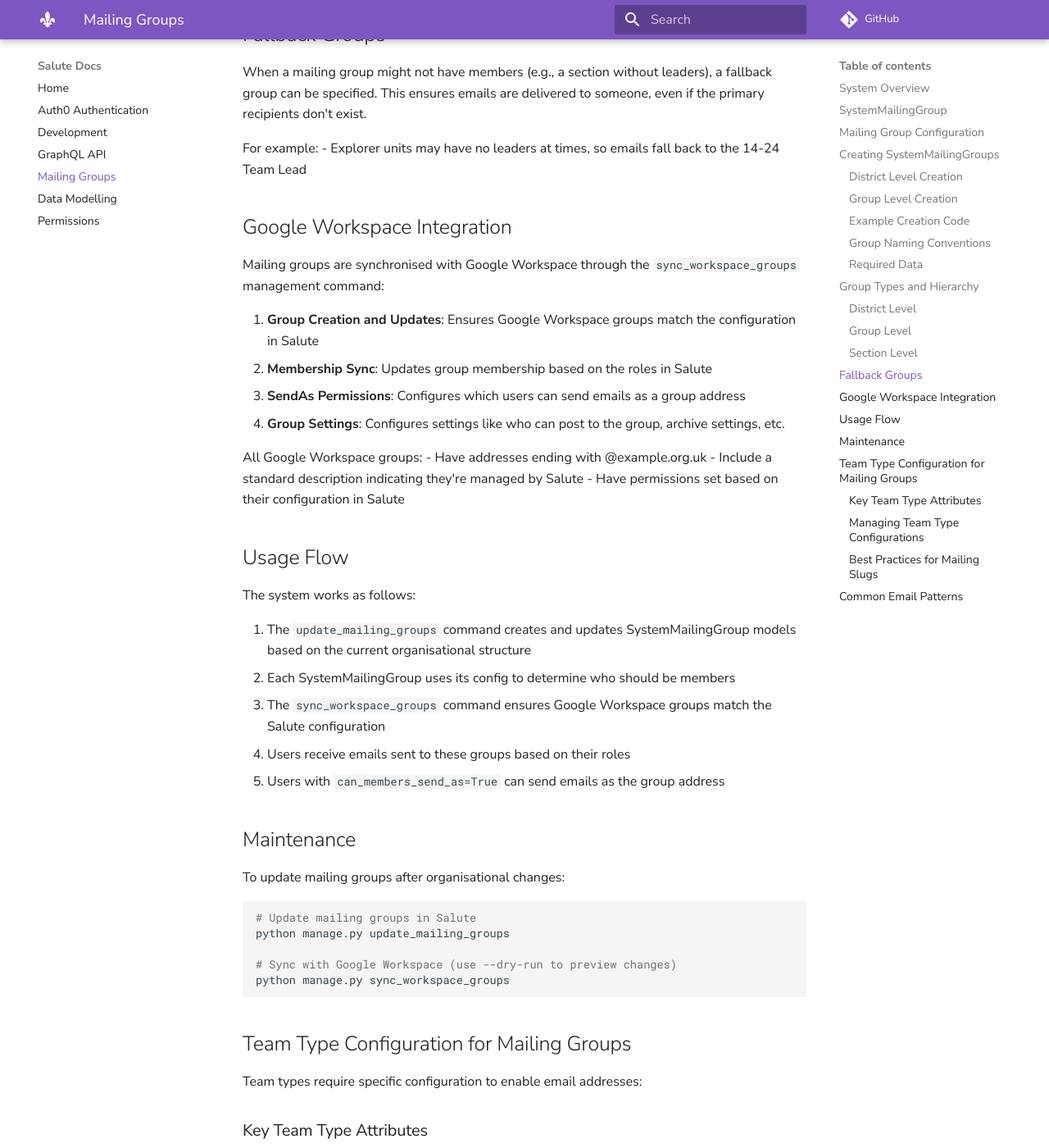
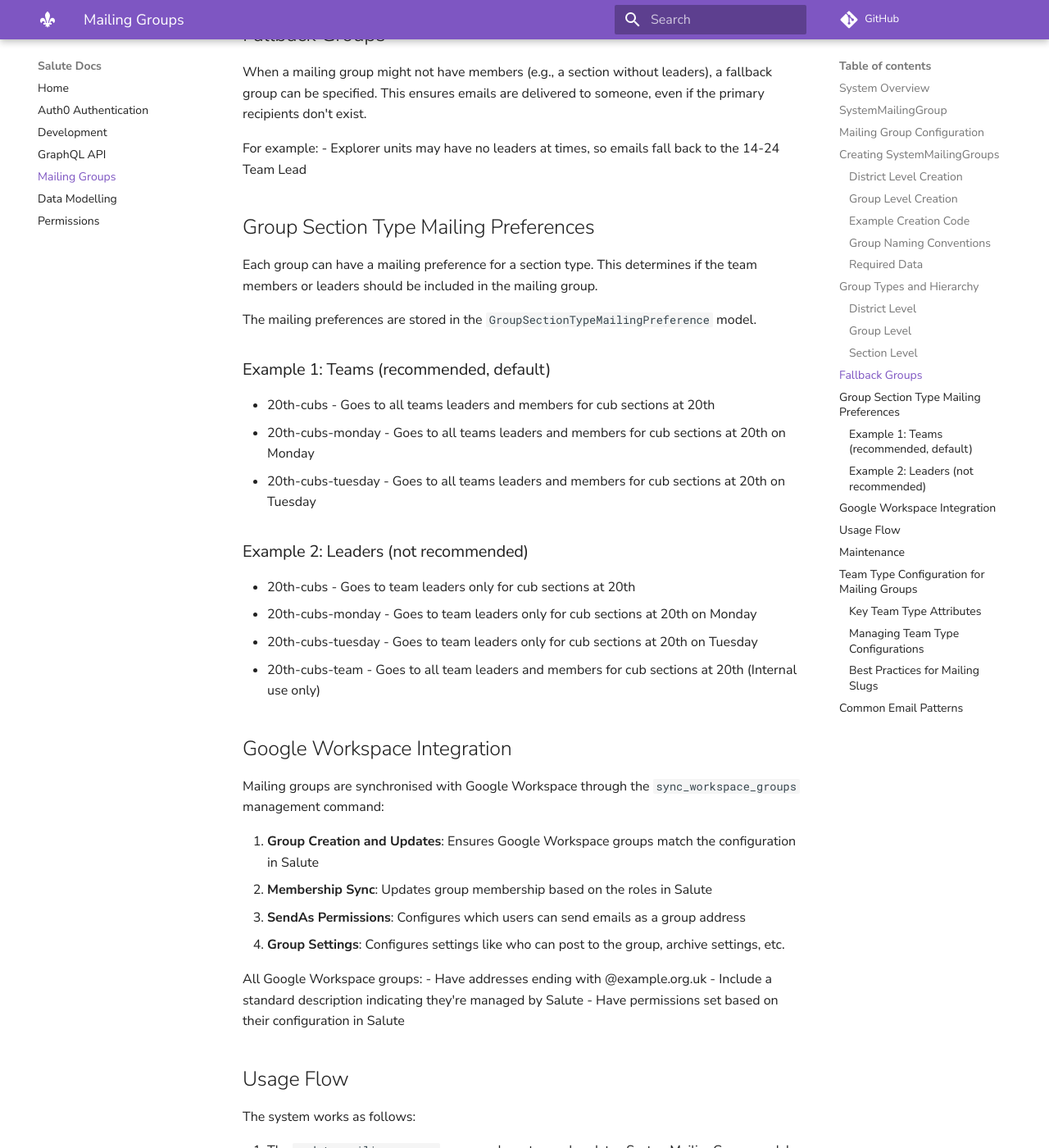
Before and after one commit to sotonscouts/salute, an MkDocs documentation site: the page built from docs/mailing.md, in a window 1280 px wide and 1400 px high, scrolled down 3882 px. Shown: the whole window at 82% size. Built offline with MkDocs 1.6.1 and Material for MkDocs 9.7.7, drawn with Linux system fonts in a browser that asks for light colours; comment, search, counter and statistics services are not loaded.

Commit message:
docs: add info about group section type mailing preferences

```diff
--- a/docs/mailing.md
+++ b/docs/mailing.md
@@ -119,6 +119,26 @@ When a mailing group might not have members (e.g., a section without leaders), a
 For example:
 - Explorer units may have no leaders at times, so emails fall back to the 14-24 Team Lead
 
+## Group Section Type Mailing Preferences
+
+Each group can have a mailing preference for a section type. This determines if the team members or leaders should be included in the mailing group.
+
+The mailing preferences are stored in the `GroupSectionTypeMailingPreference` model.
+
+### Example 1: Teams (recommended, default)
+
+- 20th-cubs - Goes to all teams leaders and members for cub sections at 20th
+- 20th-cubs-monday - Goes to all teams leaders and members for cub sections at 20th on Monday
+- 20th-cubs-tuesday - Goes to all teams leaders and members for cub sections at 20th on Tuesday
+
+### Example 2: Leaders (not recommended)
+
+- 20th-cubs - Goes to team leaders only for cub sections at 20th
+- 20th-cubs-monday - Goes to team leaders only for cub sections at 20th on Monday
+- 20th-cubs-tuesday - Goes to team leaders only for cub sections at 20th on Tuesday
+- 20th-cubs-team - Goes to all team leaders and members for cub sections at 20th (Internal use only)
+
+
 ## Google Workspace Integration
 
 Mailing groups are synchronised with Google Workspace through the `sync_workspace_groups` management command:
```
